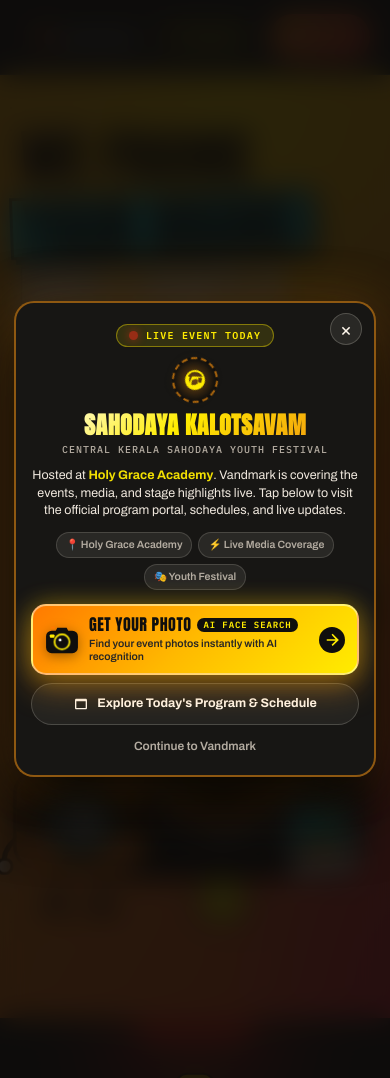
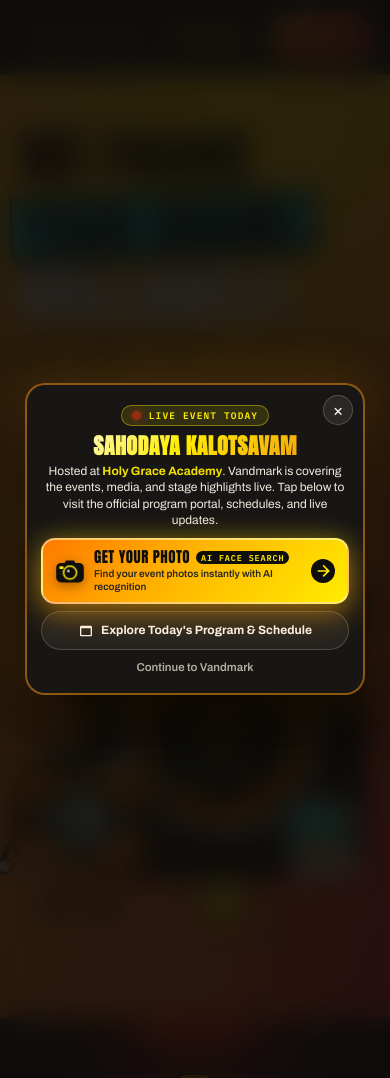
Before and after one commit to fandtedusolutions/info-vandmark, a Django app: page / in a window 390 px wide. Run offline with Django 5.2, Linux system fonts and the light colour scheme; data comes from the database, SQL or seed files in the repository.

Commit message:
fix: reduce mobile popup card height and cap to 75dvh

```diff
--- a/static/style.css
+++ b/static/style.css
@@ -2853,94 +2853,77 @@ footer:hover .wm { color: transparent; background-size: 100% 100%; -webkit-text-
 
 @media (max-width: 600px) {
   .event-modal-backdrop {
-    padding: 14px !important;
+    padding: 16px !important;
     height: 100dvh !important;
   }
   .event-modal-card {
-    padding: 20px 15px 16px !important;
+    padding: 18px 14px 14px !important;
     border-radius: 20px !important;
-    max-width: 380px !important;
-    max-height: calc(100dvh - 28px) !important;
+    max-width: 340px !important;
+    max-height: 75vh !important;
+    max-height: 75dvh !important;
     overflow-y: auto !important;
   }
   .event-modal-close {
     top: 10px !important;
-    right: 12px !important;
-    width: 32px !important;
-    height: 32px !important;
-    font-size: 20px !important;
+    right: 10px !important;
+    width: 30px !important;
+    height: 30px !important;
+    font-size: 18px !important;
   }
   .event-modal-pill {
-    padding: 4px 12px !important;
+    padding: 3px 10px !important;
+    font-size: 9.5px !important;
+    margin-bottom: 8px !important;
+  }
+  .event-modal-graphic,
+  .event-modal-kicker,
+  .event-modal-meta {
+    display: none !important;
+  }
+  .event-modal-title {
+    font-size: 22px !important;
+    margin-bottom: 6px !important;
+  }
+  .event-modal-desc {
+    font-size: 12px !important;
+    line-height: 1.35 !important;
+    margin-bottom: 10px !important;
+  }
+  .event-modal-actions {
+    gap: 7px !important;
+  }
+  .btn-photo-ai {
+    padding: 9px 12px !important;
+    gap: 9px !important;
+    border-radius: 14px !important;
+  }
+  .cam-anim-box {
+    width: 30px !important;
+    height: 26px !important;
+  }
+  .btn-photo-title {
+    font-size: 15px !important;
+    gap: 6px !important;
+  }
+  .btn-ai-pill {
+    font-size: 8.5px !important;
+    padding: 2px 5px !important;
+  }
+  .btn-photo-sub {
     font-size: 10px !important;
-    margin-bottom: 10px !important;
-  }
-  .event-modal-graphic {
-    margin-bottom: 10px !important;
-  }
-  .event-aperture-ring {
-    width: 46px !important;
-    height: 46px !important;
-  }
-  .event-cam-icon {
+  }
+  .btn-photo-arrow {
     width: 24px !important;
     height: 24px !important;
   }
-  .event-modal-title {
-    font-size: 24px !important;
-    margin-bottom: 4px !important;
-  }
-  .event-modal-kicker {
-    font-size: 10px !important;
-    margin-bottom: 10px !important;
-  }
-  .event-modal-desc {
-    font-size: 12.5px !important;
-    line-height: 1.4 !important;
-    margin-bottom: 12px !important;
-  }
-  .event-modal-meta {
-    gap: 6px !important;
-    margin-bottom: 14px !important;
-  }
-  .event-modal-meta span {
-    font-size: 10.5px !important;
-    padding: 4px 9px !important;
-  }
-  .event-modal-actions {
-    gap: 8px !important;
-  }
-  .btn-photo-ai {
-    padding: 10px 12px !important;
-    gap: 10px !important;
-    border-radius: 15px !important;
-  }
-  .cam-anim-box {
-    width: 34px !important;
-    height: 30px !important;
-  }
-  .btn-photo-title {
-    font-size: 16px !important;
-    gap: 6px !important;
-  }
-  .btn-ai-pill {
-    font-size: 9px !important;
-    padding: 2px 6px !important;
-  }
-  .btn-photo-sub {
-    font-size: 10.5px !important;
-  }
-  .btn-photo-arrow {
-    width: 26px !important;
-    height: 26px !important;
-  }
   .btn-event-sub {
-    padding: 10px 14px !important;
-    font-size: 12.5px !important;
-    gap: 8px !important;
+    padding: 9px 12px !important;
+    font-size: 12px !important;
+    gap: 7px !important;
   }
   .btn-event-secondary {
-    font-size: 12px !important;
-    padding: 4px !important;
-  }
-}
+    font-size: 11.5px !important;
+    padding: 2px !important;
+  }
+}
--- a/templates/website/index.html
+++ b/templates/website/index.html
@@ -423,94 +423,77 @@
 
   @media (max-width: 600px) {
     #eventModal.event-modal-backdrop {
-      padding: 14px !important;
+      padding: 16px !important;
       height: 100dvh !important;
     }
     #eventModal .event-modal-card {
-      padding: 20px 15px 16px !important;
+      padding: 18px 14px 14px !important;
       border-radius: 20px !important;
-      max-width: 380px !important;
-      max-height: calc(100dvh - 28px) !important;
+      max-width: 340px !important;
+      max-height: 75vh !important;
+      max-height: 75dvh !important;
     }
     #eventModal .event-modal-close {
       top: 10px !important;
-      right: 12px !important;
-      width: 32px !important;
-      height: 32px !important;
-      font-size: 20px !important;
+      right: 10px !important;
+      width: 30px !important;
+      height: 30px !important;
+      font-size: 18px !important;
     }
     #eventModal .event-modal-pill {
-      padding: 4px 12px !important;
-      font-size: 10px !important;
+      padding: 3px 10px !important;
+      font-size: 9.5px !important;
+      margin-bottom: 8px !important;
+    }
+    #eventModal .event-modal-graphic,
+    #eventModal .event-modal-kicker,
+    #eventModal .event-modal-meta {
+      display: none !important;
+    }
+    #eventModal .event-modal-title {
+      font-size: 22px !important;
+      margin-bottom: 6px !important;
+    }
+    #eventModal .event-modal-desc {
+      font-size: 12px !important;
+      line-height: 1.35 !important;
       margin-bottom: 10px !important;
     }
-    #eventModal .event-modal-graphic {
-      margin-bottom: 10px !important;
+    #eventModal .event-modal-actions {
+      gap: 7px !important;
     }
-    #eventModal .event-aperture-ring {
-      width: 46px !important;
-      height: 46px !important;
+    #eventModal .btn-photo-ai {
+      padding: 9px 12px !important;
+      gap: 9px !important;
+      border-radius: 14px !important;
     }
-    #eventModal .event-cam-icon {
+    #eventModal .cam-anim-box {
+      width: 30px !important;
+      height: 26px !important;
+    }
+    #eventModal .btn-photo-title {
+      font-size: 15px !important;
+      gap: 6px !important;
+    }
+    #eventModal .btn-ai-pill {
+      font-size: 8.5px !important;
+      padding: 2px 5px !important;
+    }
+    #eventModal .btn-photo-sub {
+      font-size: 10px !important;
+    }
+    #eventModal .btn-photo-arrow {
       width: 24px !important;
       height: 24px !important;
     }
-    #eventModal .event-modal-title {
-      font-size: 24px !important;
-      margin-bottom: 4px !important;
-    }
-    #eventModal .event-modal-kicker {
-      font-size: 10px !important;
-      margin-bottom: 10px !important;
-    }
-    #eventModal .event-modal-desc {
-      font-size: 12.5px !important;
-      line-height: 1.4 !important;
-      margin-bottom: 12px !important;
-    }
-    #eventModal .event-modal-meta {
-      gap: 6px !important;
-      margin-bottom: 14px !important;
-    }
-    #eventModal .event-modal-meta span {
-      font-size: 10.5px !important;
-      padding: 4px 9px !important;
-    }
-    #eventModal .event-modal-actions {
-      gap: 8px !important;
-    }
-    #eventModal .btn-photo-ai {
-      padding: 10px 12px !important;
-      gap: 10px !important;
-      border-radius: 15px !important;
-    }
-    #eventModal .cam-anim-box {
-      width: 34px !important;
-      height: 30px !important;
-    }
-    #eventModal .btn-photo-title {
-      font-size: 16px !important;
-      gap: 6px !important;
-    }
-    #eventModal .btn-ai-pill {
-      font-size: 9px !important;
-      padding: 2px 6px !important;
-    }
-    #eventModal .btn-photo-sub {
-      font-size: 10.5px !important;
-    }
-    #eventModal .btn-photo-arrow {
-      width: 26px !important;
-      height: 26px !important;
-    }
     #eventModal .btn-event-sub {
-      padding: 10px 14px !important;
-      font-size: 12.5px !important;
-      gap: 8px !important;
+      padding: 9px 12px !important;
+      font-size: 12px !important;
+      gap: 7px !important;
     }
     #eventModal .btn-event-secondary {
-      font-size: 12px !important;
-      padding: 4px !important;
+      font-size: 11.5px !important;
+      padding: 2px !important;
     }
   }
 </style>
```
Also changed, not shown: style.css (+57 -74 lines).
